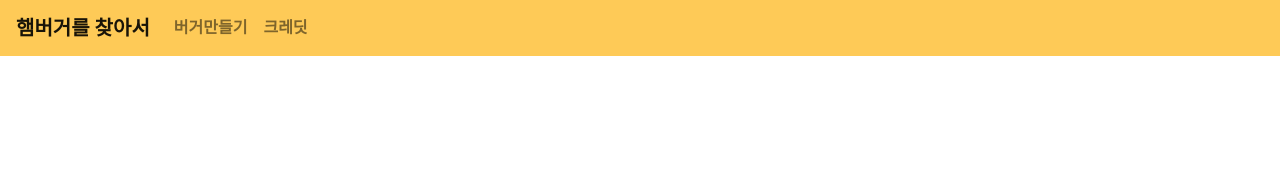
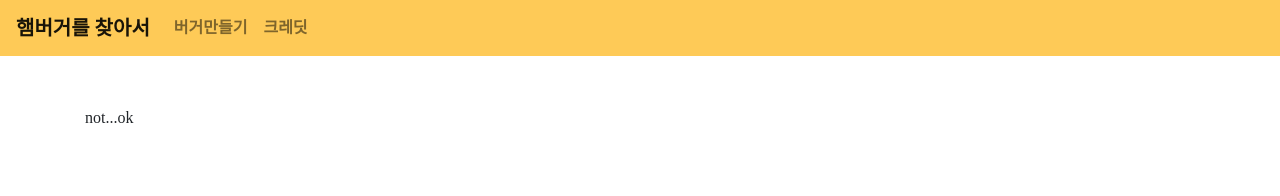
Before and after one commit to babyazalea/burger-finder, a React (Create React App) app: page /analyze in a window 1280 px wide. Shown: the top 196 px of the page. Built offline with nearby package versions, Linux system fonts and the light colour scheme; a web font is replaced by a local one.

Commit message:
added burger-analyzer

```diff
--- a/src/App.js
+++ b/src/App.js
@@ -6,11 +6,13 @@ import BurgerContextProvider from "./context/burger-context";
 import "bootstrap/dist/css/bootstrap.min.css";
 import Layout from "./components/Layout/Layout";
 import Burger from "./components/Burger/Burger";
+import BurgerAnalyzer from "./components/Burger/BurgerAnalyzer/BurgerAnalyzer";
 
 function App() {
   let routes = (
     <Switch>
       <BurgerContextProvider>
+        <Route path="/analyze" component={BurgerAnalyzer} exact />
         <Route path="/" component={Burger} exact />
       </BurgerContextProvider>
     </Switch>
--- /dev/null
+++ b/src/assets/data/burgers.js
@@ -0,0 +1,39 @@
+const burgers = {
+  one: {
+    lidBun: 1,
+    lettuce: 1,
+    cheese: 1,
+    patty: 1,
+    bottomBun: 1,
+  },
+  two: {
+    lidBun: 1,
+    lettuce: 1,
+    cheese: 1,
+    patty: 2,
+    bottomBun: 1,
+  },
+  three: {
+    lidBun: 1,
+    lettuce: 0,
+    cheese: 0,
+    patty: 5,
+    bottomBun: 1,
+  },
+  four: {
+    lidBun: 1,
+    lettuce: 1,
+    cheese: 0,
+    patty: 1,
+    bottomBun: 1,
+  },
+  five: {
+    lidBun: 1,
+    lettuce: 0,
+    cheese: 3,
+    patty: 1,
+    bottomBun: 1,
+  },
+};
+
+export default burgers;
--- a/src/components/Burger/BurgerAnalyzer/BurgerAnalyzer.js
+++ b/src/components/Burger/BurgerAnalyzer/BurgerAnalyzer.js
@@ -1,15 +1,75 @@
-import React, { useContext } from "react";
+import React, { useContext, useEffect } from "react";
+
 import { BurgerContext } from "../../../context/burger-context";
+import burgers from "../../../assets/data/burgers";
 
 import { Container } from "react-bootstrap";
 
 const BurgerAnalyzer = () => {
   const burgerContext = useContext(BurgerContext);
 
+  let scoreBoard = [];
+
+  // burger finder start
+  const burgerKeys = Object.keys(burgers);
+
+  const scoringFunction = (userIngs, burgerIngs) => {
+    let score = 100;
+
+    const userIngsKeys = Object.keys(userIngs);
+    // const burgerIngsKeys = Object.keys(burgerIngs);
+    // const keysAbs = Math.abs(userIngsKeys - burgerIngsKeys);
+
+    // score -= keysAbs;
+
+    userIngsKeys.forEach((key) => {
+      if (userIngs[key] !== burgerIngs[key]) {
+        score -= 1;
+      }
+    });
+
+    return score;
+  };
+
+  for (let burgerKey of burgerKeys) {
+    const score = scoringFunction(
+      burgerContext.ingredients,
+      burgers[burgerKey]
+    );
+    const burgerResult = {
+      name: burgerKey,
+      score: score,
+    };
+    scoreBoard.push(burgerResult);
+  }
+  //burger finder done
+
+  /// burgers sorting start
+
+  const sortedScoreBoard = scoreBoard.sort(function(a, b) {
+    if (a.score > b.score) {
+      return -1;
+    }
+
+    if (a.score < b.score) {
+      return 1;
+    }
+
+    return 0;
+  });
+
   let analyzer = <p>not...ok</p>;
 
-  if (burgerContext.ingredients.patty >= 1) {
-    analyzer = <p>Analyzer</p>;
+  if (burgerContext.isAnalyzed && sortedScoreBoard.length) {
+    analyzer = sortedScoreBoard.map((burgerResult, index) => {
+      return (
+        <li key={burgerResult.name}>
+          <span>{index + 1}</span>
+          <span>{burgerResult.name}</span>
+          <span>{burgerResult.score}</span>
+        </li>
+      );
+    });
   }
 
   return <Container className="burger-analyzer">{analyzer}</Container>;
--- a/src/components/Burger/BurgerMaker/BurgerController/BurgerController.js
+++ b/src/components/Burger/BurgerMaker/BurgerController/BurgerController.js
@@ -1,4 +1,5 @@
 import React, { useContext, useRef, useState } from "react";
+import { withRouter } from "react-router-dom";
 import { BurgerContext } from "../../../../context/burger-context";
 
 import { Button, Container, FormControl, InputGroup } from "react-bootstrap";
@@ -23,6 +24,7 @@ const BurgerController = (props) => {
 
   const fixedIngredients = () => {
     burgerContext.fixedIngredients();
+    props.history.push("/analyze");
   };
 
   return (
@@ -58,4 +60,4 @@ const BurgerController = (props) => {
   );
 };
 
-export default BurgerController;
+export default withRouter(BurgerController);
--- a/src/components/Burger/BurgerMaker/BurgerMaker.js
+++ b/src/components/Burger/BurgerMaker/BurgerMaker.js
@@ -5,7 +5,7 @@ import BurgerController from "./BurgerController/BurgerController";
 
 import "./BurgerMaker.scss";
 
-const BurgerMaker = (props) => {
+const BurgerMaker = () => {
   return (
     <Container className="burger-maker">
       <BurgerController />
```
